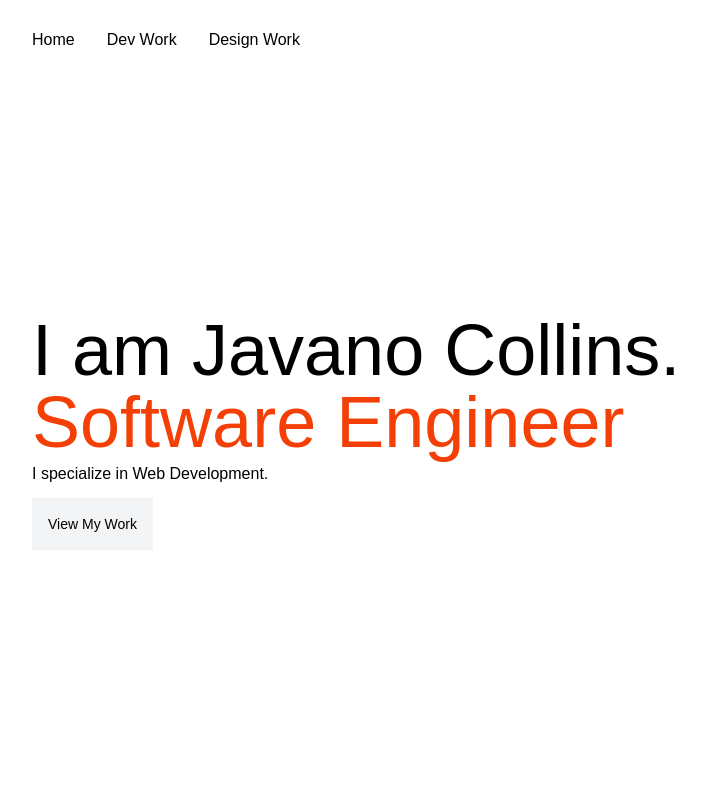
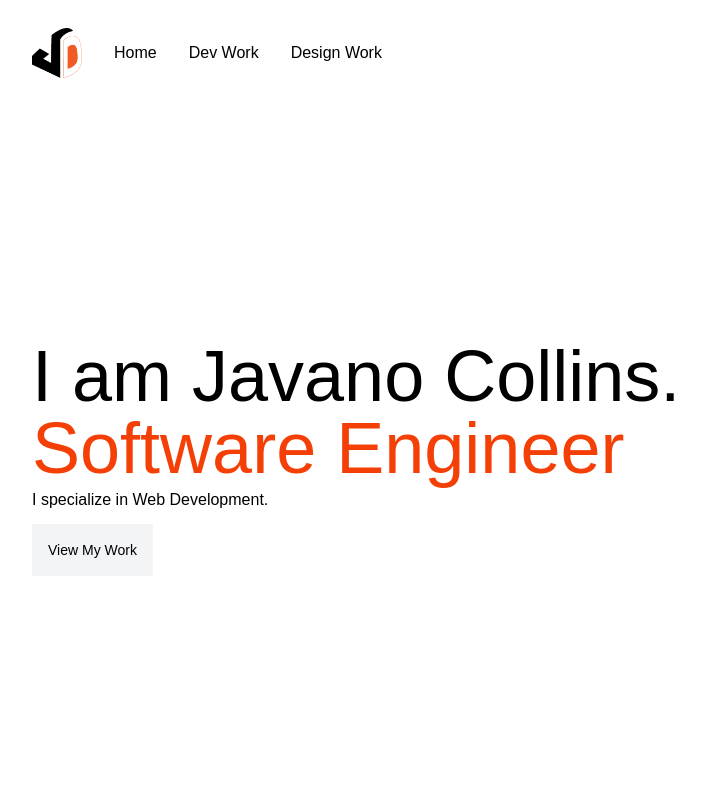
Before and after one commit to javanocollins/nextjs-portfolio, a Next.js app: page / in a window 1280 px wide. Shown: the top 800 px of the page, without its empty margins (48-753 px from the left). Built offline with nearby package versions, Linux system fonts and the light colour scheme.

Commit message:
update: added logo to navbar

```diff
--- a/components/NavBar.jsx
+++ b/components/NavBar.jsx
@@ -1,14 +1,25 @@
 import React from "react";
 import Link from "next/link";
+import Image from "next/image";
+
+import logo from "../images/logo.png";
 
 const NavBar = () => {
     return (
         <nav className="container mx-auto flex px-20 items-center pt-7 gap-8">
+            <Link href="/">
+                <Image
+                    className="cursor-pointer"
+                    src={logo}
+                    width={50}
+                    height={50}
+                />
+            </Link>
             <Link href="/">Home</Link>
             <Link href="/dev-work">Dev Work</Link>
             <Link href="/design-work">Design Work</Link>
         </nav>
     );
-}
+};
 
-export default NavBar
+export default NavBar;
```
Lines whose indentation alone changed are shown as unchanged.
